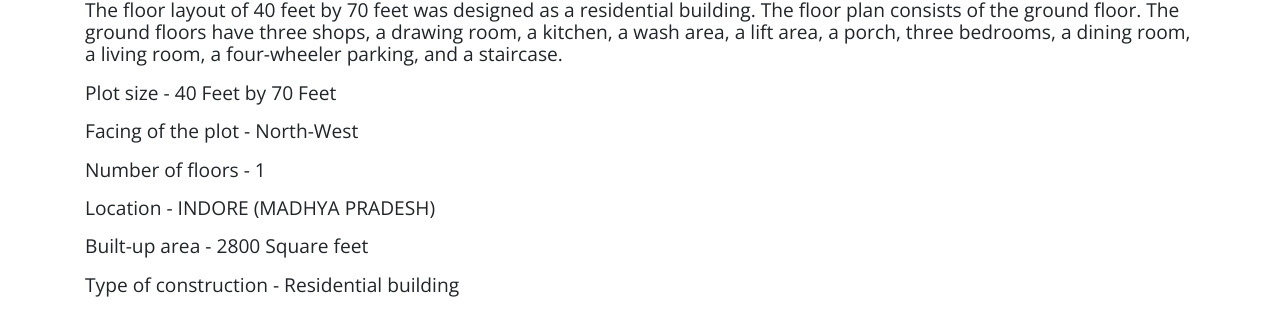
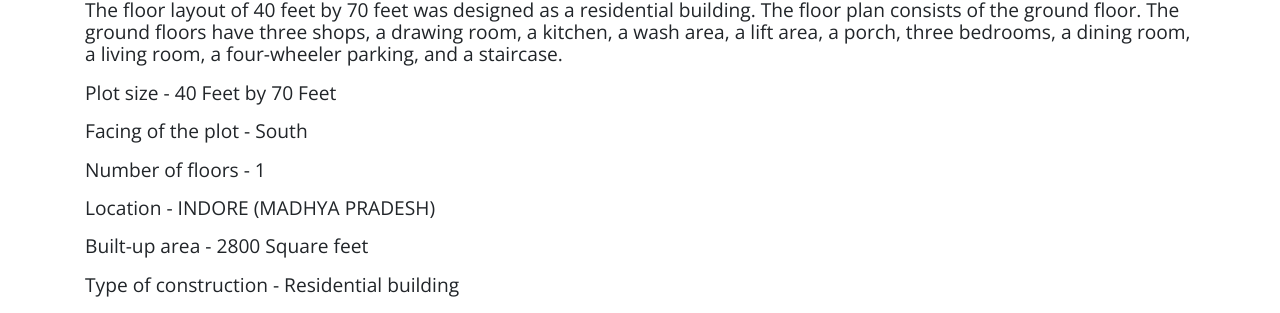
Before and after one commit to samasthiti/samasthiti, a Jekyll site: the page built from _house-plans/priyesh-ji.md, in a window 1280 px wide and 900 px high, scrolled down 758 px. Shown: the part 143-456 px from the top of the window. Built offline with Jekyll 4.4.1, drawn with Linux system fonts in a browser that asks for light colours; nearby versions of some CDN libraries; comment, search, counter and statistics services are not loaded.

Commit message:
Update from Forestry.io samshthi construction updated _house-plans/priyesh-ji.md

```diff
--- a/_house-plans/priyesh-ji.md
+++ b/_house-plans/priyesh-ji.md
@@ -26,7 +26,7 @@ The floor layout of 40 feet by 70 feet was designed as a residential building. T
 
 **Plot size -** 40 Feet by 70 Feet
 
-**Facing of the plot -** North-West
+**Facing of the plot -** South
 
 **Number of floors -** 1
 
```
